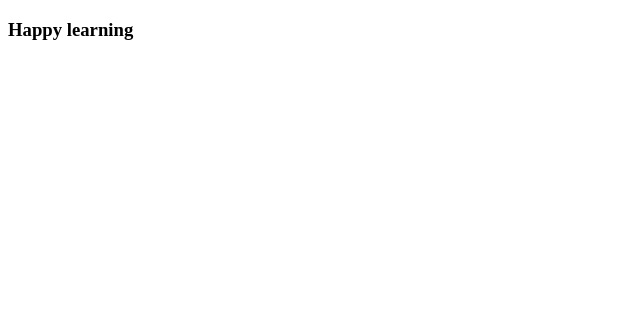
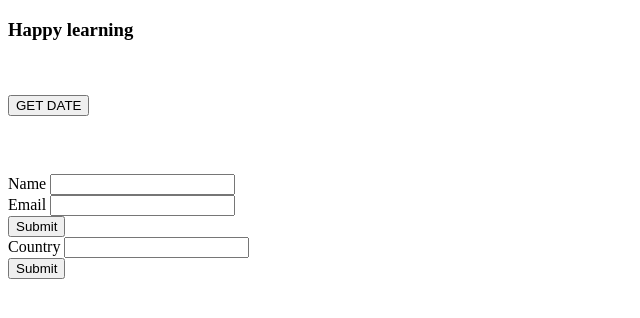
Before and after one commit to jrlvarghese/LearnHtml, a plain HTML site: page index.html in a window 1280 px wide. Shown: the whole page, without its empty margins (0-640 px from the left). Drawn offline with Linux system fonts and the light colour scheme.

Commit message:
Add functions

```diff
--- a/index.html
+++ b/index.html
@@ -7,6 +7,47 @@
     <body>
         <div id="test"></div>
         <h3>Happy learning</h3>
+        <br><br>
+        <!--see the script-->
+        <!--
+        onmousehover
+        onmouseout
+        ondblclick
+        -->
+        <button onclick="getDate()">GET DATE</button>
+        <h1 id="date"></h1>
+        <br><br>
+        <!--
+            onblur
+        onfocus
+        onreset
+        onselect
+        onkeydown
+        onkeyup
+        onkeypress
+        onchange
+        onsubmit
+        -->
+        <form onsubmit="submitform()">
+            <div>
+                <label>Name</label>
+                <input type="text" id="fName">
+            </div>
+            <div>
+                <label>Email</label>
+                <input type="text" id="fEmail">
+            </div>
+            <input type="submit" value="Submit">
+        </form>
+
+        <!-- ANOTHER METHOD FOR IMPLEMENTING FORM -->
+        <form id='myform'>
+            <div>
+                <label>Country</label>
+                <input type='text' id='fCountry'>
+            </div>
+            <input type='submit' value='Submit'>
+        </form>
         <script>
             // this method will log output to the console
             //console.log("Hello world!");
@@ -76,6 +117,37 @@
             ];
 
             console.log('accessing array of objects '+bikes[1].make);
+
+
+            //FUNCTIONS IN JAVA SCRIPT
+            function sayHello(){
+                console.log('Hello');
+            }
+
+            function saySomething(greeting){
+                window.alert(greeting);
+            }
+
+            function getDate(){
+                var d = new Date();
+                document.getElementById('date').innerHTML = d;
+            }
+
+            function submitform(){
+                var name = document.getElementById('fName').value;
+                var email = document.getElementById('fEmail').value;
+                window.alert('Submitted form ' + name + ' ' + email);
+            }
+
+            function submitformbyid(){
+                var country = document.getElementById('fCountry').value;
+                window.alert('done \n your country is '+ country);
+            }
+            sayHello();
+            //saySomething('How are you?');
+            // another method for submitting form using id
+            document.getElementById('myform').addEventListener(
+                'submit', submitformbyid, false);
         </script>
     </body>
 </html>
```
